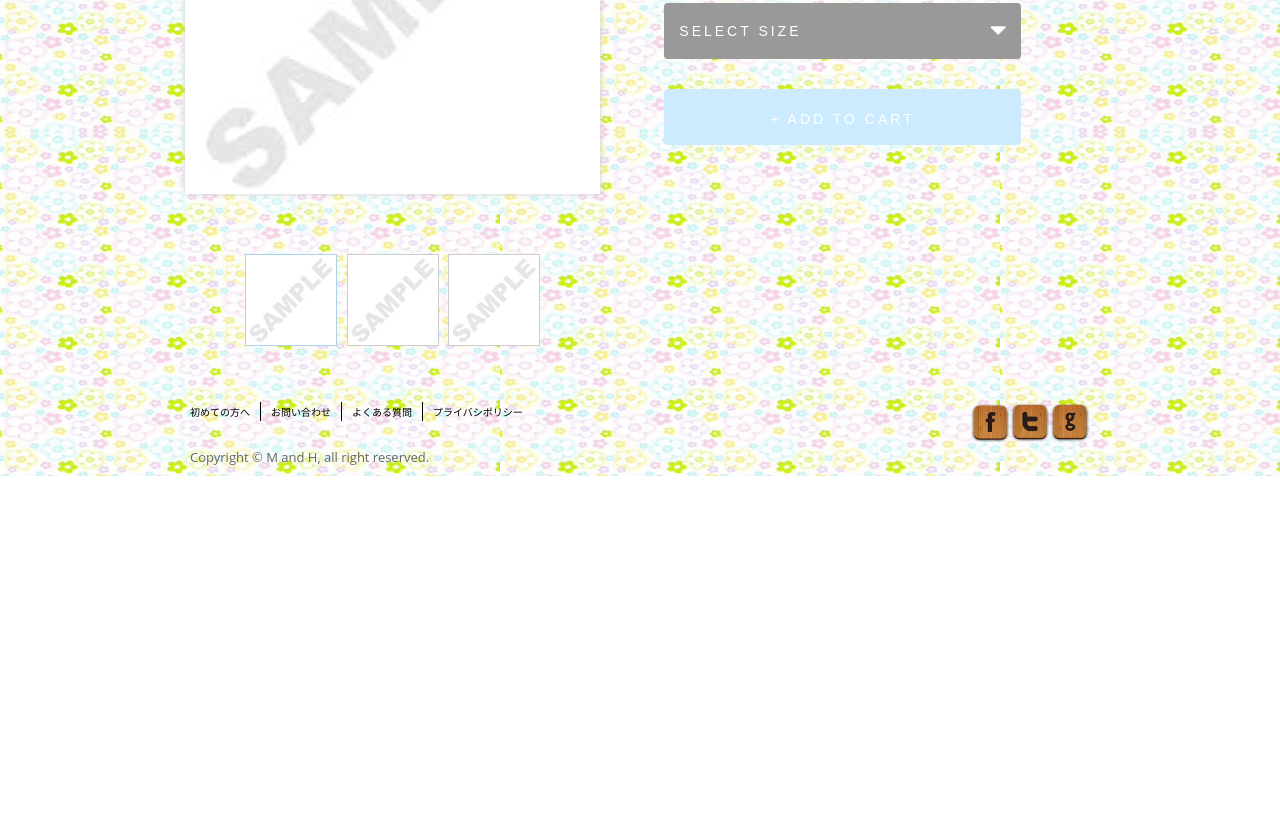
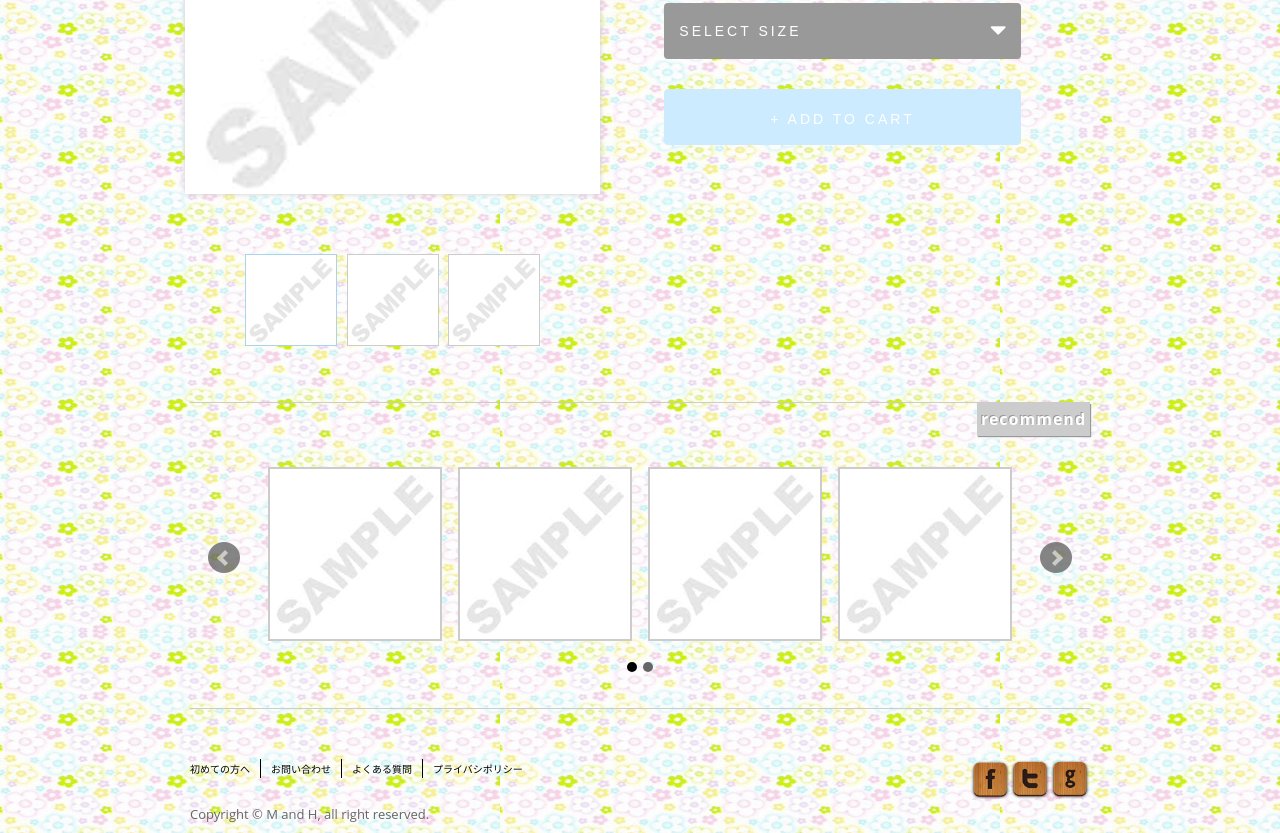
Before and after one commit to hiro11xx/Shopping_site, a plain HTML site: page products.html in a window 1280 px wide. Shown: the part 367-1200 px from the top of the page. Before the commit the page ends 843 px from the top, so only its background shows below. Drawn offline with Linux system fonts and the light colour scheme; files whose address does not match are found by name; a web font is replaced by a local one.

Commit message:
fixed products.html
fixed products.html

```diff
--- a/css/style.css
+++ b/css/style.css
@@ -712,16 +712,16 @@ footer {
     text-align: center;
 }
 
-#container #bx-pager a {
+#container .productsPage #bx-pager a {
     margin: 0 3px;
 }
 
-#container #bx-pager a img {
+#container .productsPage #bx-pager a img {
     border: solid #ccc 1px;
 }
 
-#container #bx-pager a:hover img,
-#container #bx-pager a.active img {
+#container .productsPage #bx-pager a:hover img,
+#container .productsPage #bx-pager a.active img {
     border: solid #abd3ee 1px;
 }
 
@@ -866,3 +866,72 @@ footer {
 .btn-primary:hover {
     text-shadow: -1px -1px 1px #ccc;
 }
+
+#container .recommend {
+    width: 900px;
+    margin-left: auto;
+    margin-right: auto;
+}
+
+#container .recommend {
+
+}
+
+#container .recommend a {
+    margin: 0 3px;
+}
+
+#container .recommend a img {
+    border: solid #ccc 2px;
+}
+
+#container .recommend  a:hover img,
+#container .recommend  a.active img {
+    border: solid #abd3ee 2px;
+}
+
+#container .recommend .recommendSlider ul {
+    margin: 0;
+    padding: 0;
+}
+
+#container .recommend .bx-wrapper {
+    margin-left: auto;
+    margin-right: auto;
+}
+
+#container .recommend .bx-wrapper .bx-viewport {
+    -moz-box-shadow: none;
+    -webkit-box-shadow: none;
+    box-shadow: none;
+    border: none;
+    background: none;
+    left: 3px;
+}
+
+#container .recommend .bx-wrapper .bx-prev {
+    left: -60px;
+}
+
+#container .recommend .bx-wrapper .bx-next {
+    right: -60px;
+}
+
+#container .recommend {
+    border-top: #ccc solid 1px;
+    border-bottom: #ccc solid 1px;
+    margin-top: 50px;
+}
+
+#container .recommend h4 {
+    float: right;
+    margin: 0;
+    padding: 3px;
+    font-size: 16px;
+    border: #ccc solid 1px;
+    background-color: #ccc;
+    color: #fff;
+    text-shadow: -1px -1px #999;
+    letter-spacing: 1px;
+    box-shadow: 1px 1px 1px #999;
+}
--- a/products.html
+++ b/products.html
@@ -28,6 +28,20 @@
   });
  });
  </script>
+ <script type='text/javascript'>
+ $(document).ready(function(){
+  $('.recommendSlider').bxSlider({
+  minSlides: 3,
+  maxSlides: 4,
+  slideWidth: 180,
+  slideMargin: 10,
+  controls: true, /* 前へ、次へボタンの表示 */
+  prevText: 'Prev', /* 前へボタンのテキスト */
+  nextText: 'Next', /* 次へボタンのテキスト */
+  speed: 1000, /* エフェクトのスピード */
+  });
+ });
+ </script>
  </head>
 
  <body>
@@ -36,10 +50,10 @@
  			<nav id="navTop">
  				<ul>
  					<li><a href="index.html">Home</a></li>
- 					<li><a href="clothes.html"><span>Clothes</span></a></li>
- 					<li><a href="goods.html"><span>Goods</span></a></li>
- 					<li><a href="maintenance.html"><span>About us</span></a></li>
- 					<li><a href="maintenance.html"><span>Location</span></a></li>
+ 					<li><a href="clothes.html">Clothes</a></li>
+ 					<li><a href="goods.html">Goods</a></li>
+ 					<li><a href="maintenance.html">About us</a></li>
+ 					<li><a href="maintenance.html">Location</a></li>
  					<li><form action="#" method="post" class="searchForm"><input type="text" name="search" class="searchBox"><button type="submit" name="search" class="searchBtn"></button></form></li>
  				</ul>
  			</nav>
@@ -99,6 +113,22 @@
           </div>
         </div>
       </div>
+      <div id="clear"></div>
+
+      <div class="recommend">
+        <h4>recommend</h4>
+        <div id="clear"></div>
+        <ul class="recommendSlider">
+          <li><a href=""><img src="images/sample-middle.jpg" /></a></li>
+          <li><a href=""><img src="images/sample-middle.jpg" /></a></li>
+          <li><a href=""><img src="images/sample-middle.jpg" /></a></li>
+          <li><a href=""><img src="images/sample-middle.jpg" /></a></li>
+          <li><a href=""><img src="images/sample-middle.jpg" /></a></li>
+          <li><a href=""><img src="images/sample-middle.jpg" /></a></li>
+          <li><a href=""><img src="images/sample-middle.jpg" /></a></li>
+          <li><a href=""><img src="images/sample-middle.jpg" /></a></li>
+        </ul>
+      </div>
  		</section>
 
  		<div id="clear"></div>
```
Also changed, not shown: css/jquery.bxslider.css, images/sample-middle.jpg (added).
